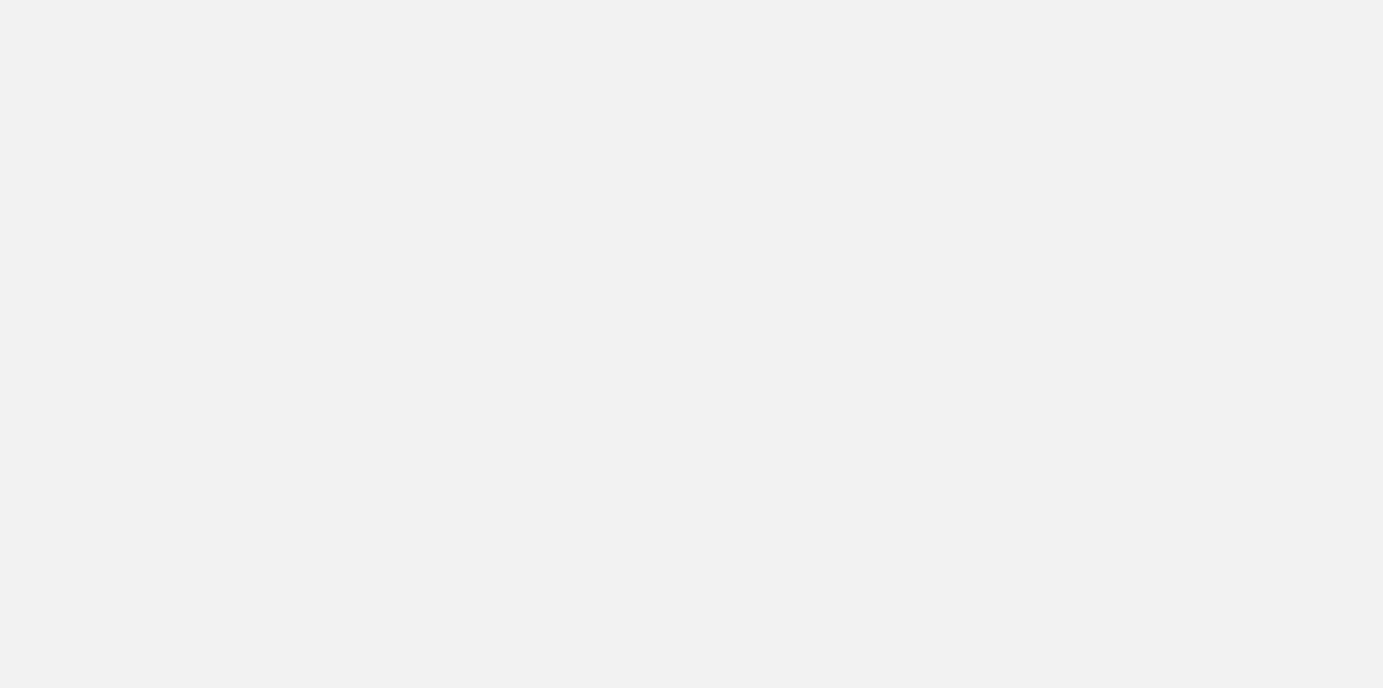
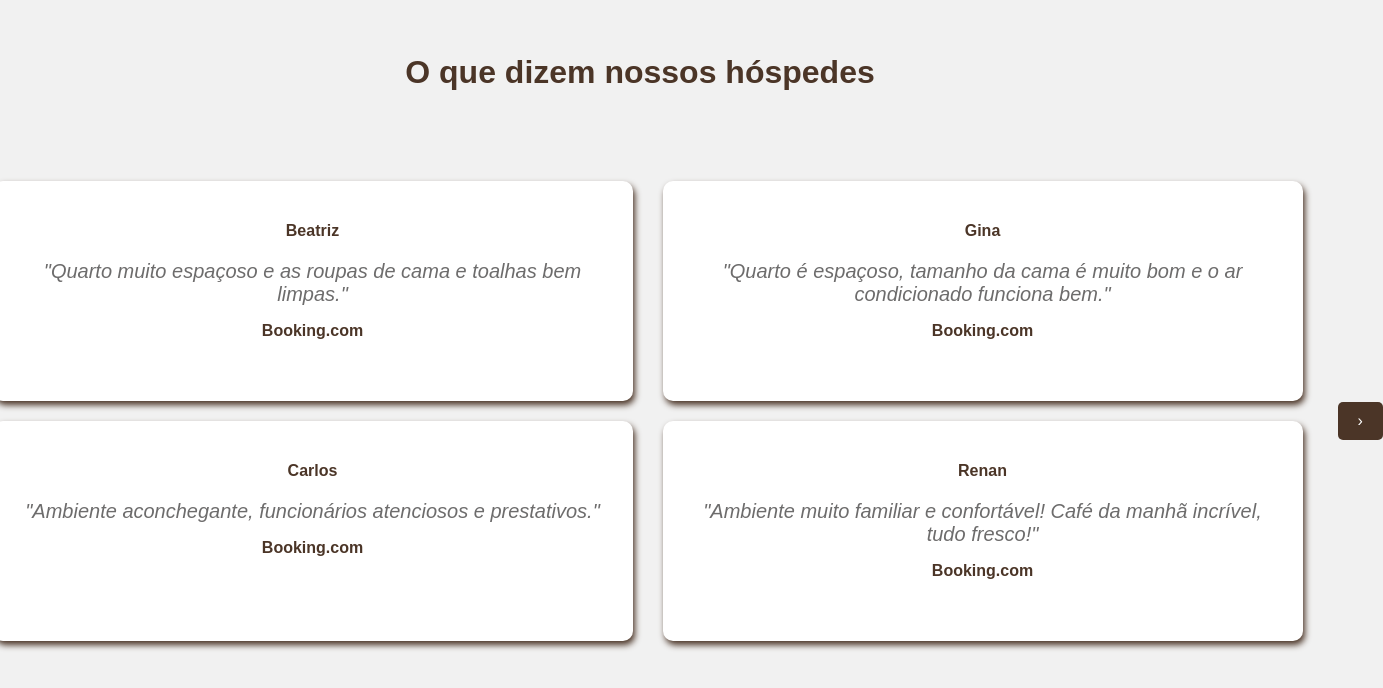
Before and after one commit to PousadaMamalooPortal/Portal-Mamaloo, a React (Vite) app in the folder frontend/: page / in a window 1280 px wide. Shown: the part 4903-5591 px from the top of the page, 1383 px wide, since content can reach past the window. Before the commit the page ends 4780 px from the top, so only its background shows below. Built offline with nearby package versions, Linux system fonts and the light colour scheme.

Commit message:
feat: Página Principal - Seção 6 (Comentários dos Hóspedes)

```diff
--- a/frontend/src/components/paginaPrincipal.jsx
+++ b/frontend/src/components/paginaPrincipal.jsx
@@ -1,4 +1,5 @@
 import React from 'react';
+import ComentarioCard from './cardComentario';
 import '../styles/paginaPrincipal.css';
 
 const PaginaPrincipal = () => {
@@ -119,6 +120,14 @@ const PaginaPrincipal = () => {
         acolhedor, nosso café oferece diversas opções para agradar todos os paladares.
       </p>
     </section>
+    {/* Sexta seção - Comentários */}
+    <section className="secao-comentarios">
+      <h2 className="titulo-comentarios">O que dizem nossos hóspedes</h2>
+      <div className="comentarios-cards">
+        <ComentarioCard />
+       </div>
+    </section>
+
     </div>
   );
 };
--- a/frontend/src/styles/paginaPrincipal.css
+++ b/frontend/src/styles/paginaPrincipal.css
@@ -147,7 +147,7 @@ html, body {
   background-color: #6f4f37;
 }
 
-/* Quarta Seção - Google Maps Estático */
+/* Quarta Seção - Localização*/
 .map-section {
 
   padding: 40px 20px;
@@ -245,17 +245,14 @@ button:hover {
 
 .texto-cafe {
   max-width: 1200px;
-  font-size: 21px; /* Aumentado */
-  line-height: 1.8; /* Melhor espaçamento */
+  font-size: 21px;
+  line-height: 1.8;
   color: white;
   padding: 0 30px;
   text-align: left;
 }
 
 
-
-
-/* Primeira imagem grande à esquerda */
 .imagens-cafe {
   display: grid;
   grid-template-columns: 3fr 1.5fr 1fr;
@@ -266,7 +263,7 @@ button:hover {
   margin-bottom: 40px;
 }
 
-/* Imagem maior à esquerda */
+
 .imagens-cafe img:nth-child(1) {
   grid-column: 1 / 2;
   grid-row: 1 / 3;
@@ -277,7 +274,7 @@ button:hover {
   box-shadow: 0px 4px 8px rgba(0, 0, 0, 0.3);
 }
 
-/* Imagem central */
+
 .imagens-cafe img:nth-child(2) {
   grid-column: 2 / 3;
   grid-row: 1 / 3;
@@ -288,7 +285,7 @@ button:hover {
   box-shadow: 0px 4px 8px rgba(0, 0, 0, 0.3);
 }
 
-/* Container da direita com imagens empilhadas */
+
 .empilhadas {
   display: flex;
   flex-direction: column;
@@ -306,8 +303,20 @@ button:hover {
   box-shadow: 0px 4px 8px rgba(0, 0, 0, 0.3);
 }
 
+/* Sexta seção - Comentários */
 
+.secao-comentarios{
+  height: 100vh;
 
+}
+
+.titulo-comentarios {
+  text-align: center;
+  font-size: 32px;
+  color: #4B3527;
+  margin-bottom: 90px;
+  padding-top: 150px;
+}
 
 
 /*  Responsividade   */
```
